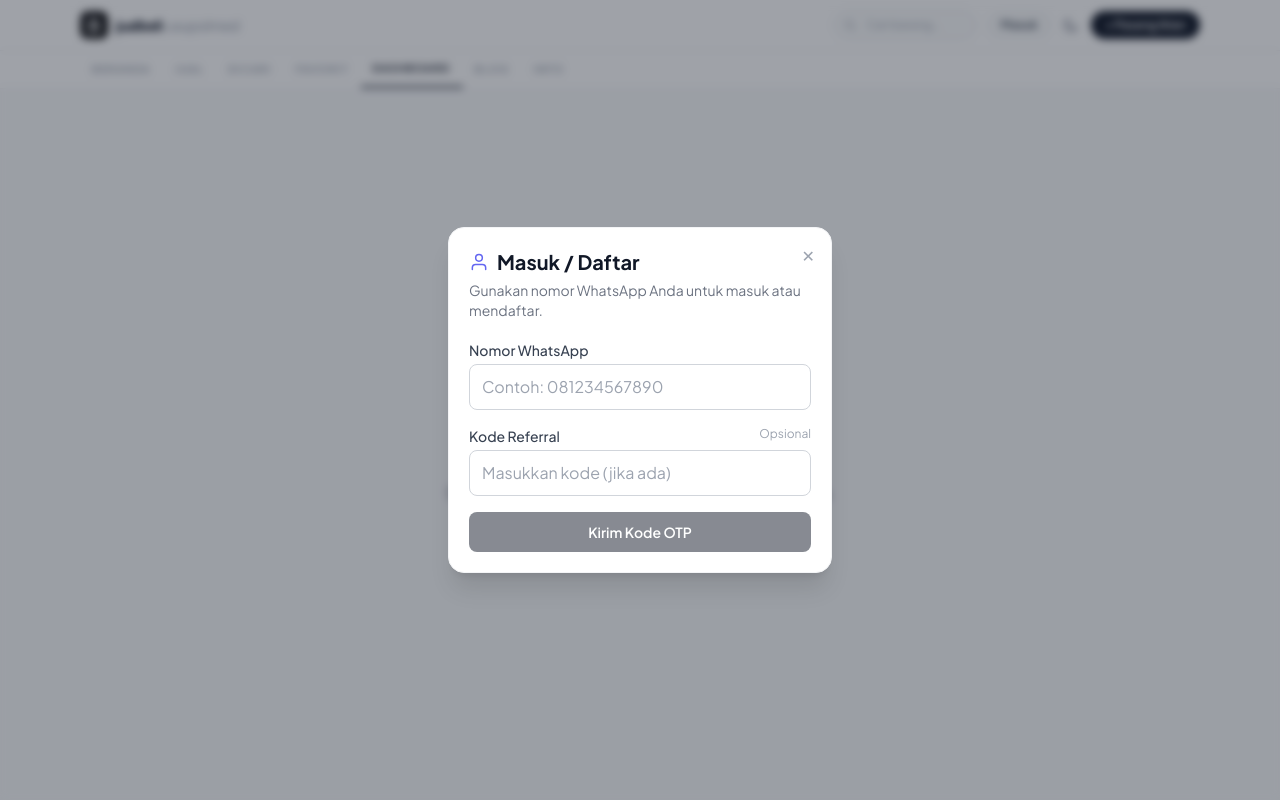
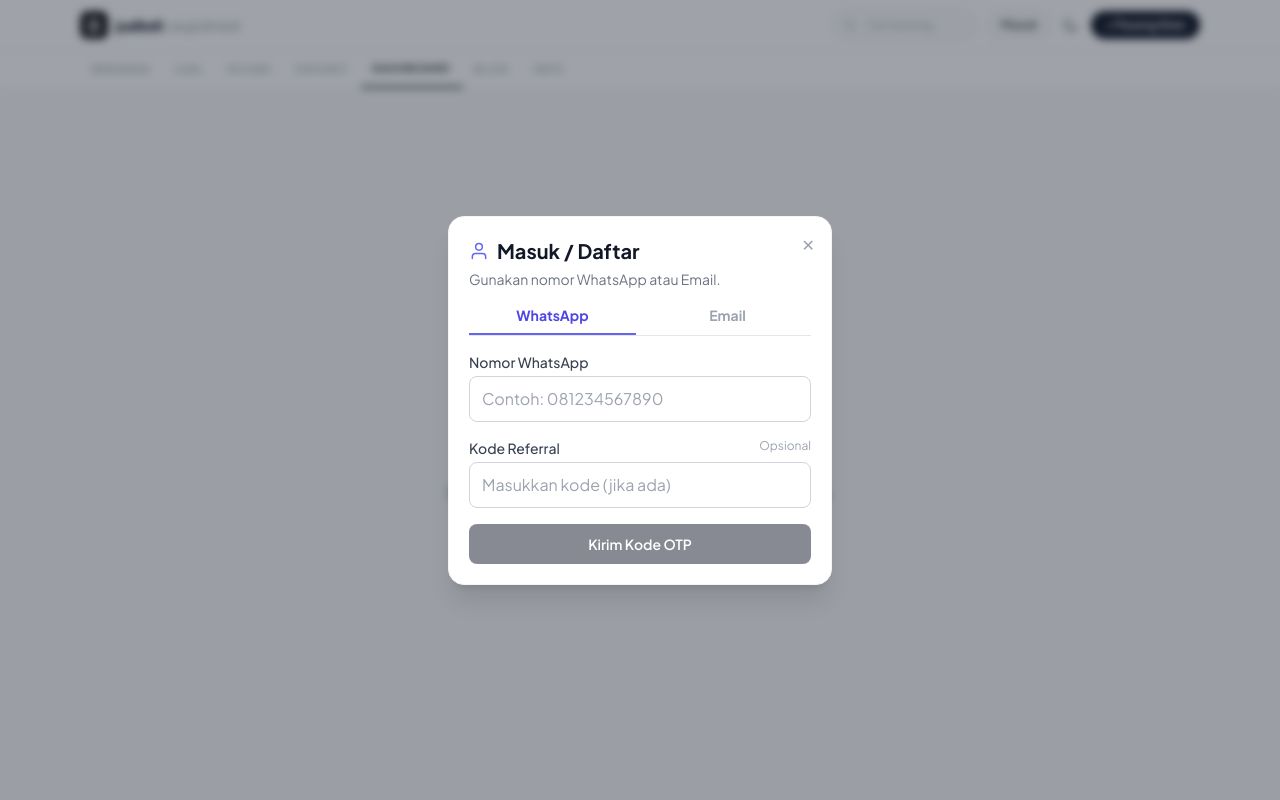
Before and after one commit to jualbeliusupolmed-creator/jualbeliusupolmed, a Next.js app: page /dashboard/login in a window 1280 px wide. Shown: the top 800 px of the page. Built offline with nearby package versions, Linux system fonts and the light colour scheme; no server answers.

Commit message:
feat: add email login interface for Midtrans QA testing

```diff
--- /dev/null
+++ b/src/app/api/auth/email/login/route.js
@@ -0,0 +1,30 @@
+import { NextResponse } from "next/server";
+import { setSellerCookie } from "@/lib/auth";
+import { rateLimit, getClientIp } from "@/lib/rateLimit";
+
+export const dynamic = "force-dynamic";
+
+export async function POST(req) {
+  try {
+    const rl = rateLimit(`email_login:${getClientIp(req)}`, { limit: 10, windowMs: 60_000 });
+    if (!rl.ok) {
+      return NextResponse.json(
+        { error: `Terlalu banyak permintaan. Coba lagi dalam ${rl.retryAfter} detik.` },
+        { status: 429 }
+      );
+    }
+
+    const { email, password } = await req.json();
+
+    // Akun Testing khusus untuk keperluan review (Midtrans, dll)
+    if (email === "testing" && password === "testing123") {
+      const backdoorWa = "6281234567890";
+      setSellerCookie(backdoorWa);
+      return NextResponse.json({ success: true, wa: backdoorWa, message: "Login berhasil (Test Account)!" });
+    }
+
+    return NextResponse.json({ error: "Email atau password salah, atau akun belum mendukung login email." }, { status: 400 });
+  } catch (e) {
+    return NextResponse.json({ error: e.message }, { status: 500 });
+  }
+}
--- a/src/components/OTPModal.jsx
+++ b/src/components/OTPModal.jsx
@@ -2,19 +2,30 @@ import { useState, useEffect } from "react";
 import { Icon } from "./Icons";
 
 export default function OTPModal({ isOpen, onClose, onSuccess }) {
+  const [loginMode, setLoginMode] = useState("wa"); // "wa" | "email"
+
+  // WA States
   const [wa, setWa] = useState("");
   const [referral, setReferral] = useState("");
   const [otp, setOtp] = useState("");
   const [step, setStep] = useState(1); // 1: input WA, 2: input OTP
+
+  // Email States
+  const [email, setEmail] = useState("");
+  const [password, setPassword] = useState("");
+
   const [busy, setBusy] = useState(false);
   const [error, setError] = useState("");
   const [countdown, setCountdown] = useState(0);
 
   useEffect(() => {
     if (isOpen) {
+      setLoginMode("wa");
       setStep(1);
       setWa("");
       setOtp("");
+      setEmail("");
+      setPassword("");
       setError("");
       setCountdown(0);
     }
@@ -69,9 +80,32 @@ export default function OTPModal({ isOpen, onClose, onSuccess }) {
       const data = await res.json();
       if (!res.ok) throw new Error(data.error || "Gagal verifikasi OTP");
 
-      // Save local reference just in case
       localStorage.setItem("seller_wa", wa);
       onSuccess(wa);
+    } catch (err) {
+      setError(err.message);
+    } finally {
+      setBusy(false);
+    }
+  }
+
+  async function handleEmailLogin(e) {
+    e.preventDefault();
+    setError("");
+    if (!email.trim() || !password.trim()) return setError("Email dan password wajib diisi.");
+
+    setBusy(true);
+    try {
+      const res = await fetch("/api/auth/email/login", {
+        method: "POST",
+        headers: { "Content-Type": "application/json" },
+        body: JSON.stringify({ email, password }),
+      });
+      const data = await res.json();
+      if (!res.ok) throw new Error(data.error || "Gagal login dengan email");
+
+      localStorage.setItem("seller_wa", data.wa);
+      onSuccess(data.wa);
     } catch (err) {
       setError(err.message);
     } finally {
@@ -94,9 +128,33 @@ export default function OTPModal({ isOpen, onClose, onSuccess }) {
           <Icon.User className="h-5 w-5 text-indigo-500" />
           Masuk / Daftar
         </h3>
-        <p className="mb-5 text-sm text-gray-500 dark:text-slate-400">
-          {step === 1 ? "Gunakan nomor WhatsApp Anda untuk masuk atau mendaftar." : `Kode OTP telah dikirim ke WA ${wa}`}
+        <p className="mb-4 text-sm text-gray-500 dark:text-slate-400">
+          Gunakan nomor WhatsApp atau Email.
         </p>
+
+        {/* Tab Toggle */}
+        <div className="mb-4 flex gap-2 border-b dark:border-slate-800">
+          <button
+            onClick={() => { setLoginMode("wa"); setError(""); }}
+            className={`pb-2 text-sm font-bold border-b-2 flex-1 transition-colors ${
+              loginMode === "wa"
+                ? "border-indigo-500 text-indigo-600 dark:border-indigo-400 dark:text-indigo-400"
+                : "border-transparent text-gray-400 hover:text-gray-600 dark:hover:text-gray-300"
+            }`}
+          >
+            WhatsApp
+          </button>
+          <button
+            onClick={() => { setLoginMode("email"); setError(""); }}
+            className={`pb-2 text-sm font-bold border-b-2 flex-1 transition-colors ${
+              loginMode === "email"
+                ? "border-indigo-500 text-indigo-600 dark:border-indigo-400 dark:text-indigo-400"
+                : "border-transparent text-gray-400 hover:text-gray-600 dark:hover:text-gray-300"
+            }`}
+          >
+            Email
+          </button>
+        </div>
 
         {error && (
           <div className="mb-4 rounded-lg bg-rose-50 p-3 text-sm text-rose-700 dark:bg-rose-950/50 dark:text-rose-400 border border-rose-100 dark:border-rose-900/50 flex gap-2 items-start">
@@ -105,7 +163,45 @@ export default function OTPModal({ isOpen, onClose, onSuccess }) {
           </div>
         )}
 
-        {step === 1 ? (
+        {loginMode === "email" ? (
+          <form onSubmit={handleEmailLogin} className="space-y-4">
+            <div>
+              <label className="mb-1 block text-sm font-medium text-gray-700 dark:text-slate-300">
+                Alamat Email
+              </label>
+              <input
+                type="email"
+                placeholder="nama@email.com"
+                value={email}
+                onChange={(e) => setEmail(e.target.value)}
+                className="w-full rounded-lg border border-gray-300 px-3 py-2.5 focus:border-indigo-500 focus:outline-none focus:ring-1 focus:ring-indigo-500 dark:border-slate-700 dark:bg-slate-800 dark:text-white"
+                required
+              />
+            </div>
+            <div>
+              <label className="mb-1 block text-sm font-medium text-gray-700 dark:text-slate-300">
+                Password
+              </label>
+              <input
+                type="password"
+                placeholder="Masukkan password"
+                value={password}
+                onChange={(e) => setPassword(e.target.value)}
+                className="w-full rounded-lg border border-gray-300 px-3 py-2.5 focus:border-indigo-500 focus:outline-none focus:ring-1 focus:ring-indigo-500 dark:border-slate-700 dark:bg-slate-800 dark:text-white"
+                required
+              />
+            </div>
+            <button
+              type="submit"
+              disabled={busy || !email.trim() || !password.trim()}
+              className="btn-primary w-full py-2.5 flex justify-center items-center gap-2"
+            >
+              {busy ? "Memproses..." : "Masuk via Email"}
+            </button>
+          </form>
+        ) : (
+          /* WA Mode */
+          step === 1 ? (
             <form onSubmit={handleSendOTP} className="space-y-4">
               <div>
                 <label className="mb-1 block text-sm font-medium text-gray-700 dark:text-slate-300">
@@ -121,7 +217,7 @@ export default function OTPModal({ isOpen, onClose, onSuccess }) {
                 />
               </div>
               <div>
-              <label className="mb-1 block text-sm font-medium text-gray-700 dark:text-slate-300 flex justify-between">
+                <label className="mb-1 flex justify-between text-sm font-medium text-gray-700 dark:text-slate-300">
                   <span>Kode Referral</span>
                   <span className="text-gray-400 text-xs font-normal">Opsional</span>
                 </label>
@@ -143,6 +239,9 @@ export default function OTPModal({ isOpen, onClose, onSuccess }) {
             </form>
           ) : (
             <form onSubmit={handleVerifyOTP} className="space-y-4">
+              <p className="mb-2 text-sm text-gray-500 dark:text-slate-400">
+                Kode OTP telah dikirim ke WA {wa}
+              </p>
               <div>
                 <label className="mb-1 block text-sm font-medium text-gray-700 dark:text-slate-300">
                   Kode OTP (6 Digit)
@@ -183,6 +282,7 @@ export default function OTPModal({ isOpen, onClose, onSuccess }) {
                 </button>
               </div>
             </form>
+          )
         )}
       </div>
     </div>
```
Lines whose indentation alone changed are shown as unchanged.
